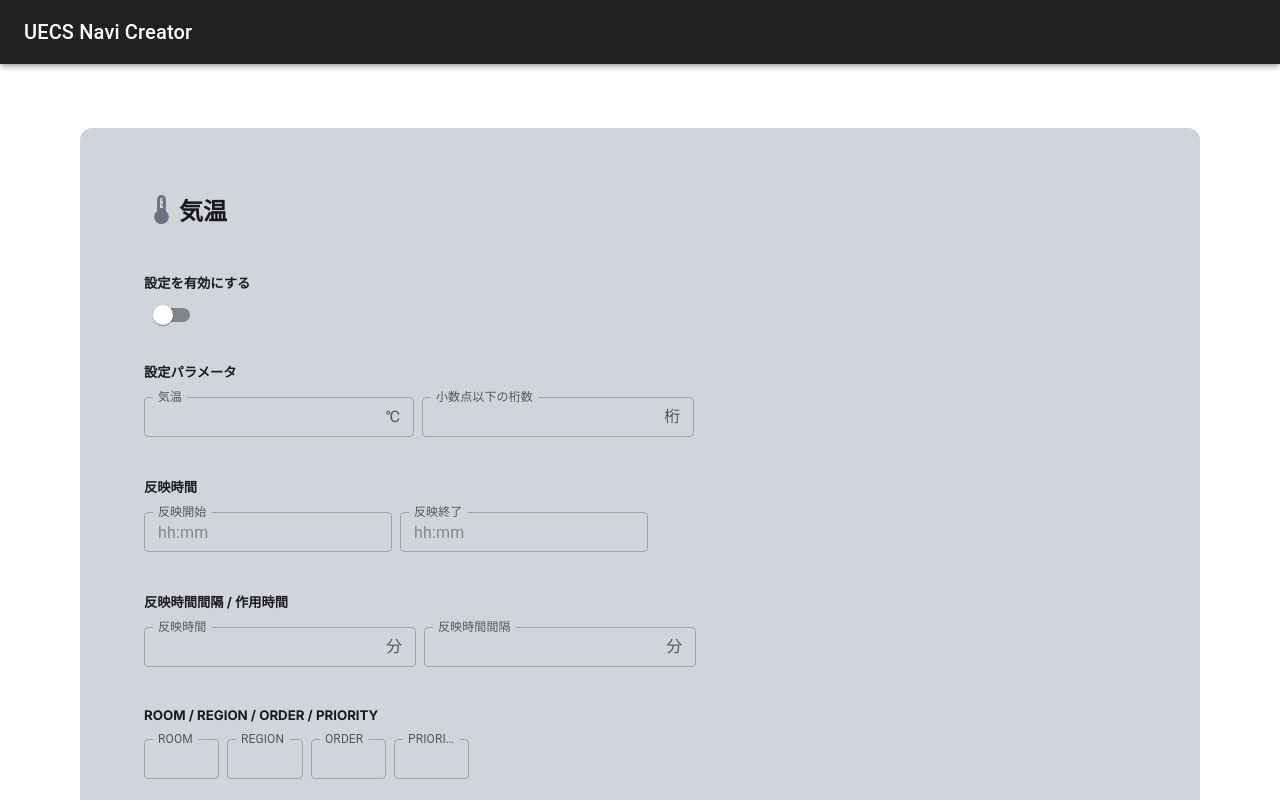
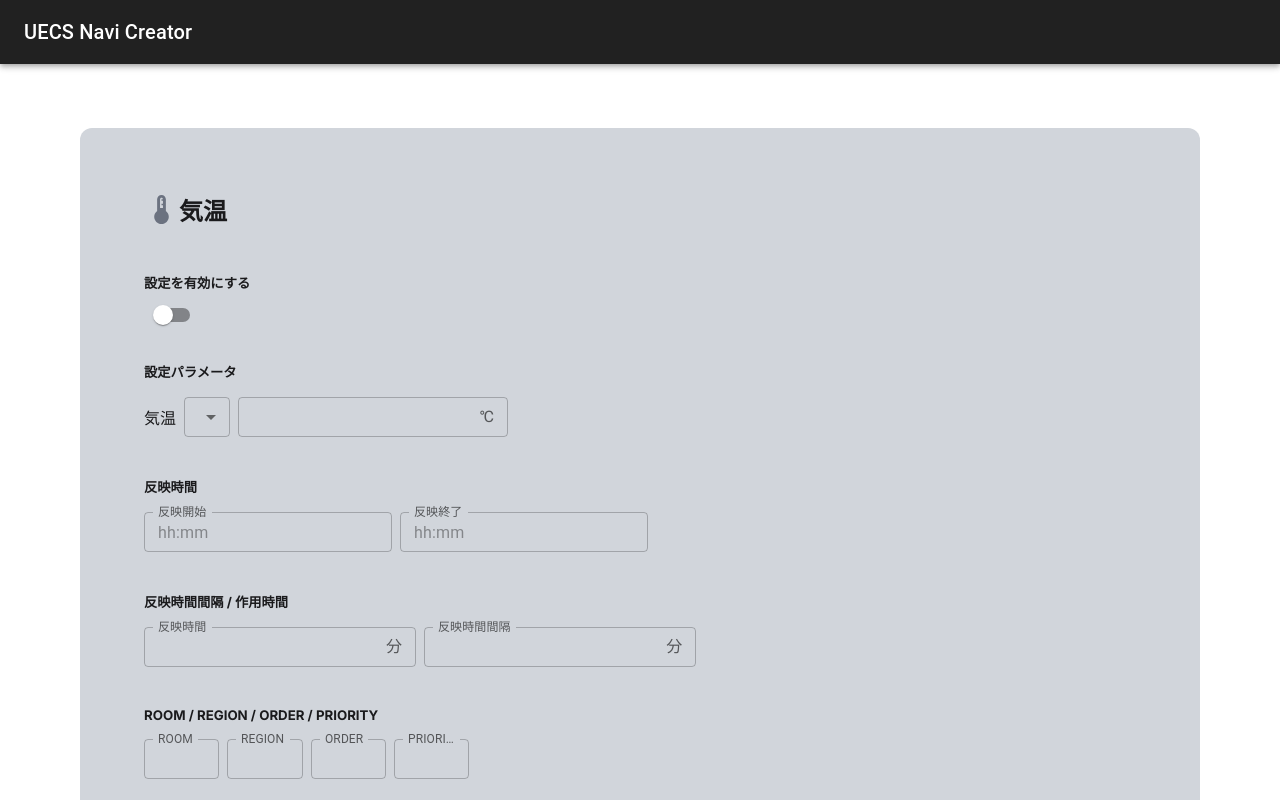
Before and after one commit to Fumiya-Tahara/uecs-navi-creator, a Next.js app in the folder frontend/: page /create/setting/1 in a window 1280 px wide. Shown: the top 800 px of the page. Built offline with nearby package versions, Linux system fonts and the light colour scheme.

Commit message:
比較演算子の追加

```diff
--- a/frontend/src/app/create/setting/[id]/components/reception-params.tsx
+++ b/frontend/src/app/create/setting/[id]/components/reception-params.tsx
@@ -25,10 +25,10 @@ interface ReceptionParamsProps {
 export default function ReceptionParams(props: ReceptionParamsProps) {
   const { device } = props;
   const [checked, setChecked] = useState(false);
-  const [level, setLevel] = useState("");
+  const [cmpope, setCmpope] = useState("");
 
   const handleChange = (event: SelectChangeEvent) => {
-    setLevel(event.target.value as string);
+    setCmpope(event.target.value as string);
   };
 
   return (
@@ -45,13 +45,26 @@ export default function ReceptionParams(props: ReceptionParamsProps) {
           </div>
           <div>
             <h5 className="mt-7 mb-4">設定パラメータ</h5>
+            <div className="flex items-center">
+              <div>気温</div>
+              <Select
+                value={cmpope}
+                size="small"
+                onChange={handleChange}
+                sx={{ marginX: "8px" }}
+              >
+                <MenuItem value={1}>{"="}</MenuItem>
+                <MenuItem value={2}>{">"}</MenuItem>
+                <MenuItem value={3}>{"<"}</MenuItem>
+                <MenuItem value={4}>{"≥"}</MenuItem>
+                <MenuItem value={5}>{"≤"}</MenuItem>
+              </Select>
               <TextField
-              label={device.envCondition}
                 type="number"
                 size="small"
                 InputProps={{
                   endAdornment: (
-                  <InputAdornment position="end">{device.unit}</InputAdornment>
+                    <InputAdornment position="end">{"℃"}</InputAdornment>
                   ),
                 }}
                 InputLabelProps={{
@@ -59,19 +72,7 @@ export default function ReceptionParams(props: ReceptionParamsProps) {
                 }}
                 sx={{ marginRight: "8px" }}
               />
-            <TextField
-              label="小数点以下の桁数"
-              type="number"
-              size="small"
-              InputProps={{
-                endAdornment: (
-                  <InputAdornment position="end">桁</InputAdornment>
-                ),
-              }}
-              InputLabelProps={{
-                shrink: true,
-              }}
-            />
+            </div>
           </div>
           <div>
             <h5 className="mt-10 mb-4">反映時間</h5>
```
Lines whose indentation alone changed are shown as unchanged.
